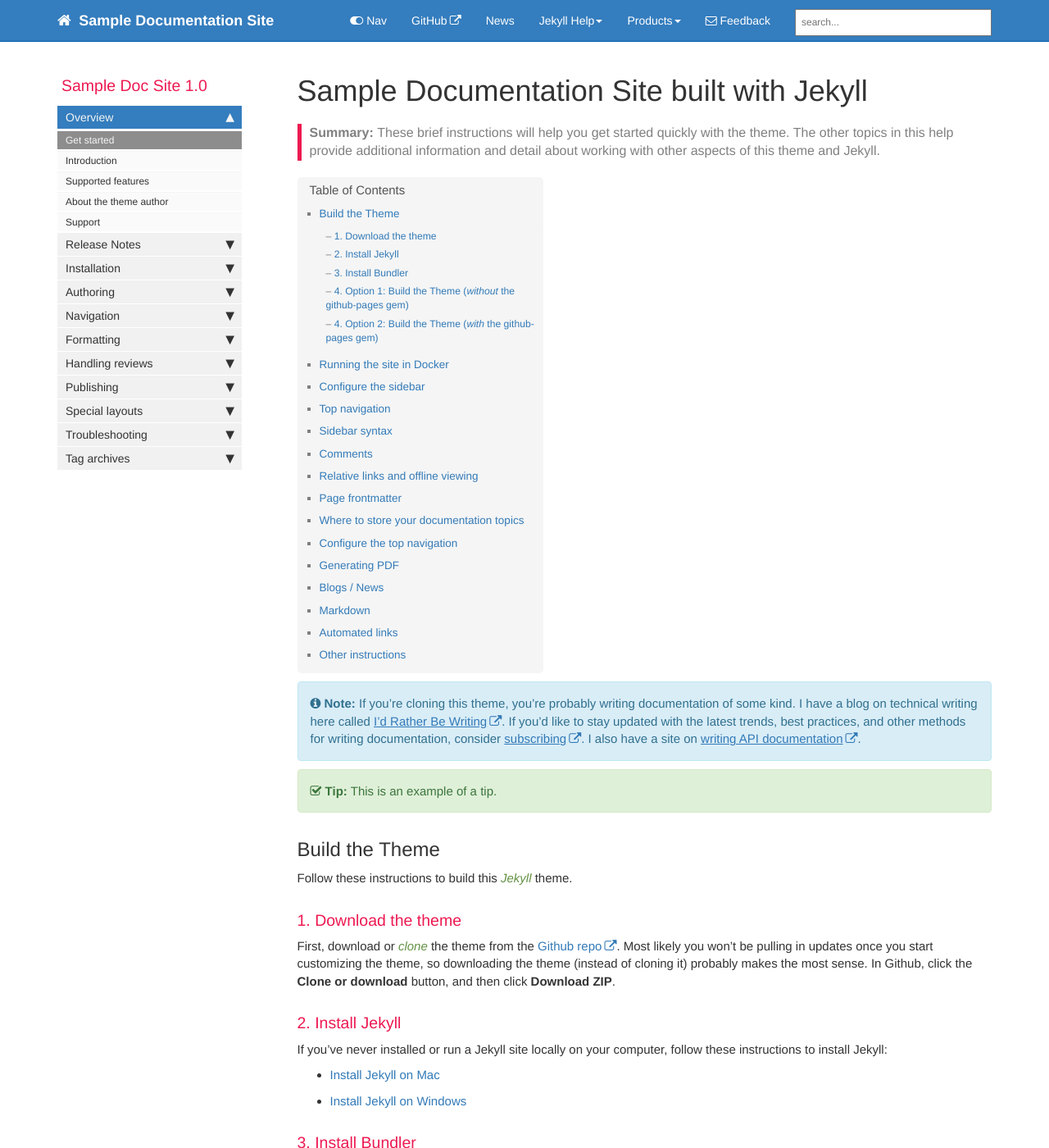
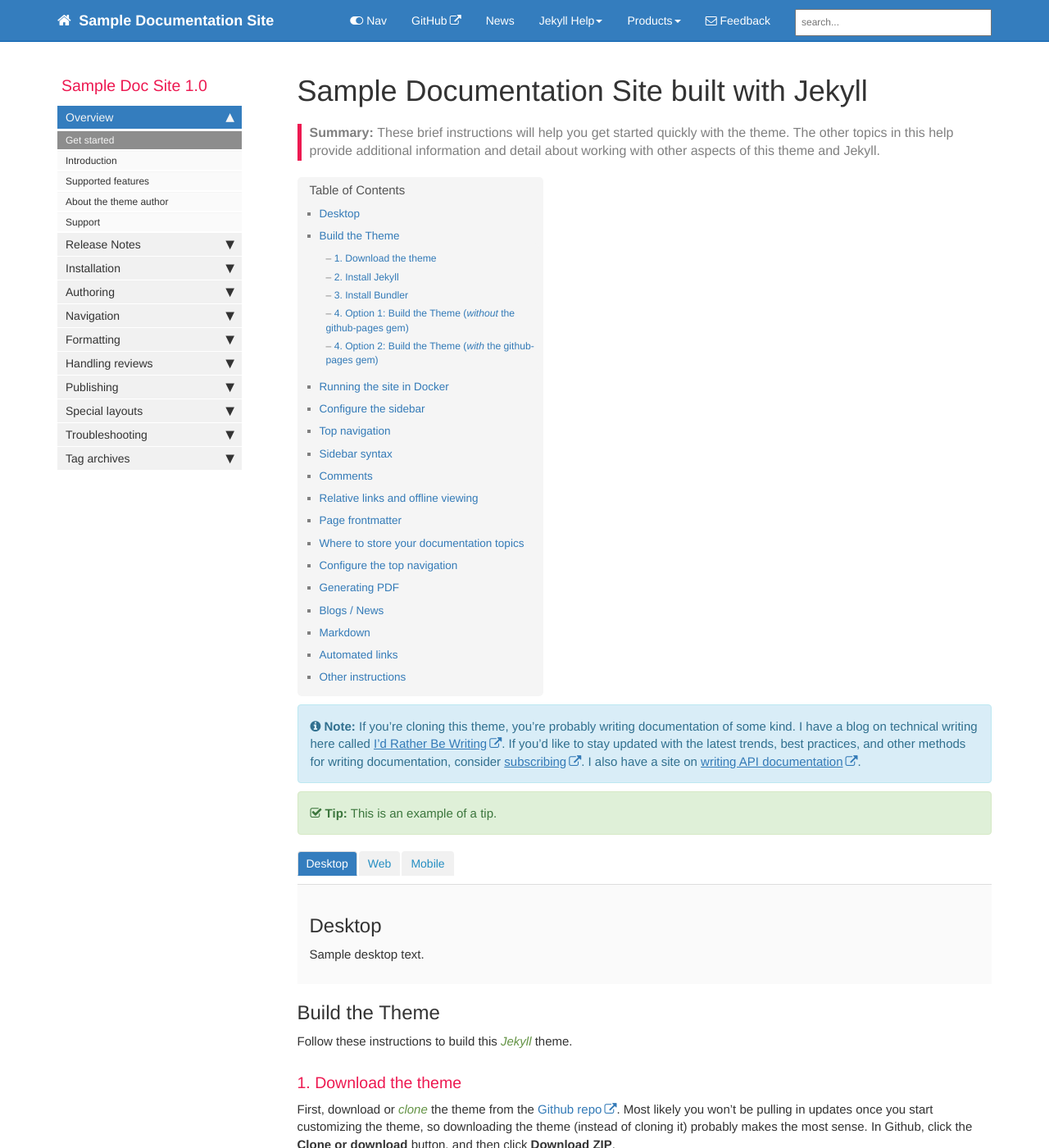
Before and after one commit to ivancheban/sampledocsite, a Jekyll site: the page built from index.md, in a window 1280 px wide and 1400 px high. Shown: the whole window at 82% size. Built offline with Jekyll 4.4.1, drawn with Linux system fonts in a browser that asks for light colours; comment, search, counter and statistics services are not loaded.

Commit message:
added tabs

```diff
--- a/index.md
+++ b/index.md
@@ -10,6 +10,29 @@ summary: These brief instructions will help you get started quickly with the the
 {% include note.html content="If you're cloning this theme, you're probably writing documentation of some kind. I have a blog on technical writing here called <a alt='technical writing blog' href='http://idratherbewriting.com'>I'd Rather Be Writing</a>. If you'd like to stay updated with the latest trends, best practices, and other methods for writing documentation, consider <a href='https://tinyletter.com/tomjoht'>subscribing</a>. I also have a site on <a href='http://idratherbewriting.com/learnapidoc'>writing API documentation</a>." %}
 
 {% include tip.html content="This is an example of a tip." %}
+
+<ul id="profileTabs" class="nav nav-tabs">
+    <li class="active"><a class="noCrossRef" href="#desktop" data-toggle="tab">Desktop</a></li>
+    <li><a class="noCrossRef" href="#web" data-toggle="tab">Web</a></li>
+    <li><a class="noCrossRef" href="#mobile" data-toggle="tab">Mobile</a></li>
+</ul>
+  <div class="tab-content">
+<div role="tabpanel" class="tab-pane active" id="profile" markdown="1">
+## Desktop
+
+Sample desktop text.
+
+</div>
+
+<div role="tabpanel" class="tab-pane" id="about">
+    <h2>Web</h2>
+    <p>Sample web text.</p></div>
+
+<div role="tabpanel" class="tab-pane" id="match">
+    <h2>Mobile</h2>
+    <p>Sample mobile text.</p>
+</div>
+</div>
 
 ## Build the Theme
 
```
